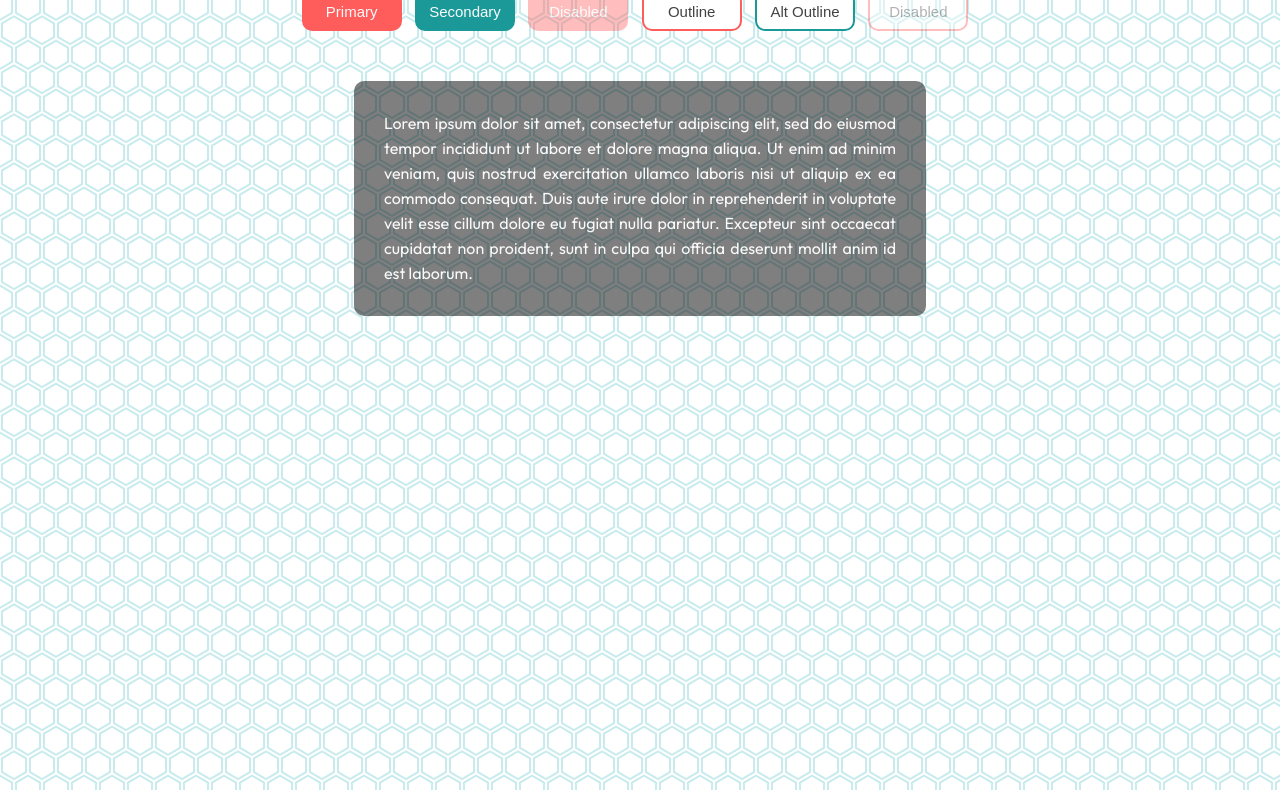
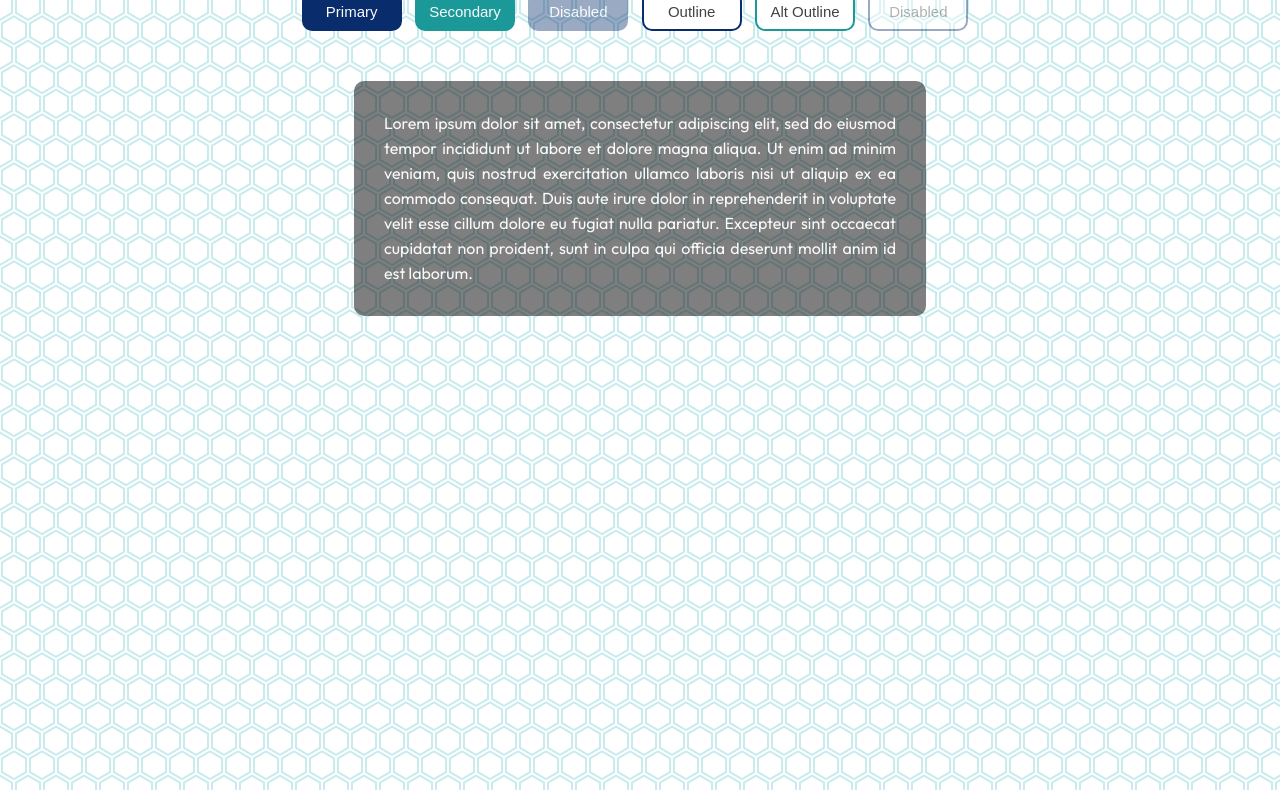
Before and after one commit to jkagawa/light-dark-mode, a plain HTML site: page index.html in a window 1280 px wide. Shown: the part 1954-2744 px from the top of the page. Drawn offline with Linux system fonts and the light colour scheme; a web font is replaced by a local one.

Commit message:
Update color palette

```diff
--- a/style.css
+++ b/style.css
@@ -1,8 +1,8 @@
 @import url('https://fonts.googleapis.com/css2?family=Outfit&family=Style+Script&display=swap');
 
 :root {
-  --primary-color: rgb(255, 92, 92);
-  --primary-variant: #ff2d2d;
+  --primary-color: #082c6c;
+  --primary-variant: #20417A;
   --secondary-color: #1b9999;
   --on-primary: rgb(250, 250, 250);
   --on-background: rgb(66, 66, 66);
@@ -12,8 +12,8 @@
 }
 
 [data-theme="dark"] {
-  --primary-color: rgb(150, 65, 255);
-  --primary-variant: #6c63ff;
+  --primary-color: #2069e0;
+  --primary-variant: #3678E3;
   --secondary-color: #03dac5;
   --on-primary: #000;
   --on-background: rgba(255, 255, 255, 0.9);
```
